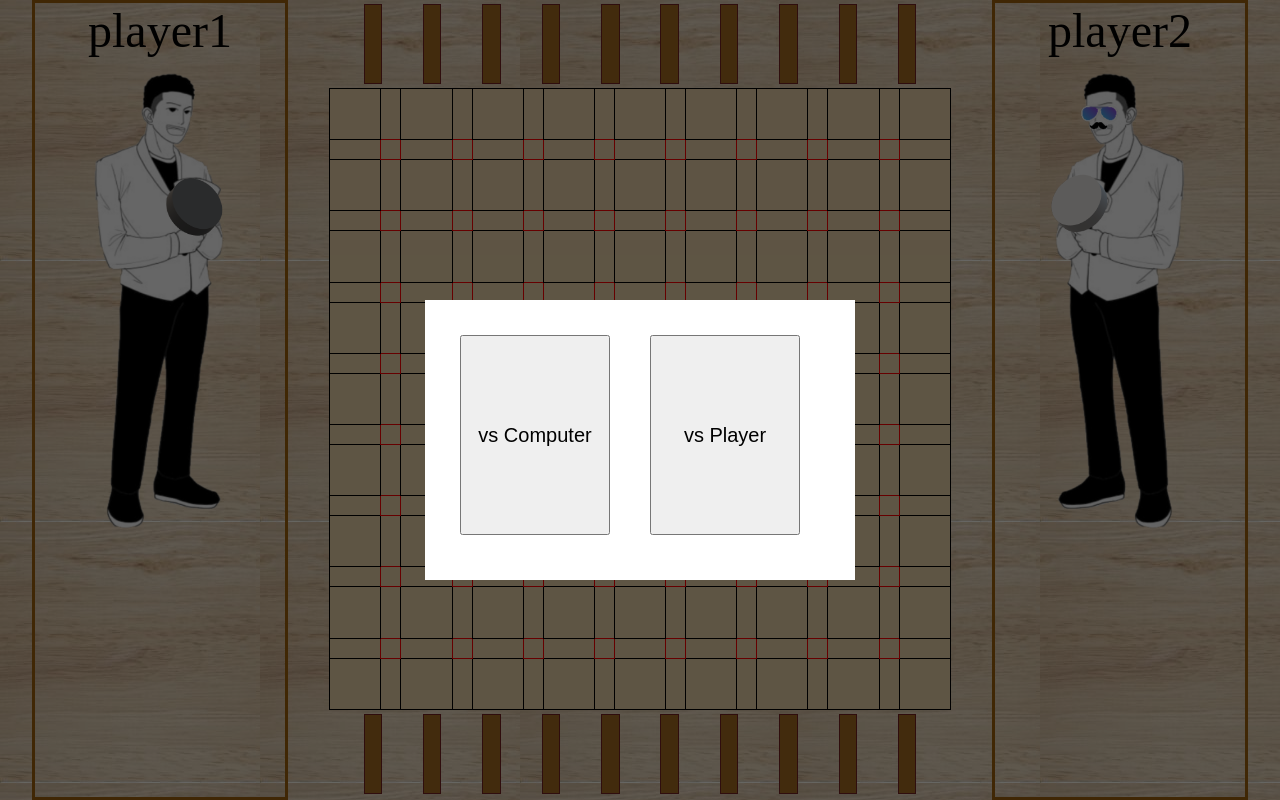
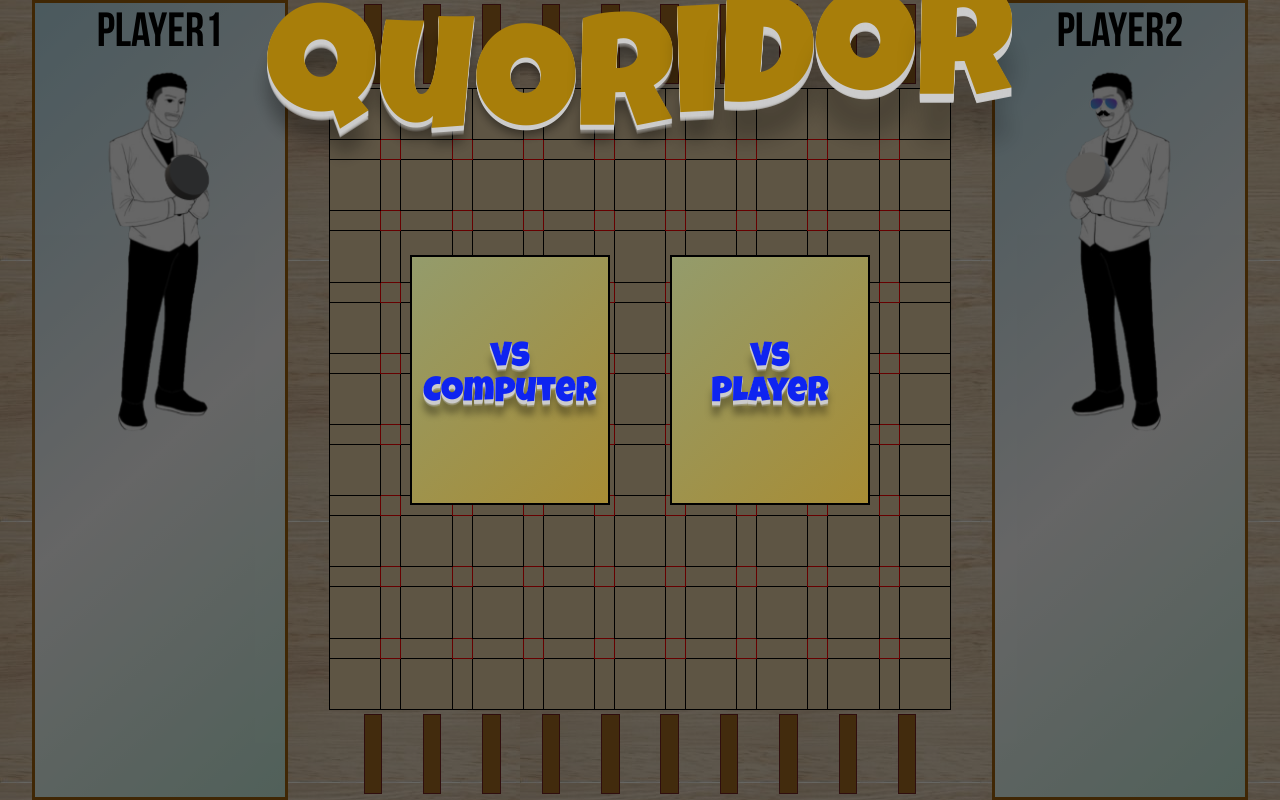
Before and after one commit to j2noo/Quaridor, a plain HTML site: page index.html in a window 1280 px wide. Drawn offline with Linux system fonts and the light colour scheme.

Commit message:
starting css styling & add font-face

```diff
--- a/css/board.css
+++ b/css/board.css
@@ -1,3 +1,7 @@
+@font-face {
+  font-family: "netflixFont";
+  src: url("../BebasNeue.woff") format("woff");
+}
 body {
   margin: 0;
 }
@@ -81,12 +85,19 @@ td.obstacleBoardUnit {
     background-position: 0% 50%;
   }
 }
+.bgAnimationBeforeStart,
 .bgAnimation {
-  background: linear-gradient(137deg, #ff0000, #ffffff);
+  background: linear-gradient(137deg, #058db6, #ffffff, #14c47b);
   background-size: 400% 400%;
-  animation: bgFlow 2s ease infinite;
+  animation: bgFlow 3s ease infinite;
+}
+.bgAnimation {
+  background: linear-gradient(137deg, #b93939, #ffffff);
+  background-size: 400% 400%;
+  animation: bgFlow 3s ease infinite;
 }
 .playerInfo {
+  font-family: "netflixFont";
   display: inline;
   box-sizing: border-box;
   margin: auto;
@@ -98,7 +109,7 @@ td.obstacleBoardUnit {
   height: 100vh;
 }
 .playerInfo img {
-  width: 19vw;
+  width: 15vw;
   margin: auto;
   object-fit: contain;
   vertical-align: middle;
--- a/css/modal.css
+++ b/css/modal.css
@@ -1,3 +1,21 @@
+@import url("https://fonts.googleapis.com/css?family=Luckiest+Guy");
+@keyframes bounce {
+  100% {
+    top: -20px;
+    text-shadow: 0 1px 0 #ccc, 0 2px 0 #ccc, 0 3px 0 #ccc, 0 4px 0 #ccc, 0 5px 0 #ccc, 0 6px 0 #ccc, 0 7px 0 #ccc, 0 8px 0 #ccc, 0 9px 0 #ccc, 0 50px 25px rgba(0, 0, 0, 0.2);
+  }
+}
+@keyframes bgFlow {
+  0% {
+    background-position: 0% 50%;
+  }
+  50% {
+    background-position: 100% 50%;
+  }
+  100% {
+    background-position: 0% 50%;
+  }
+}
 .modal {
   position: fixed;
   top: 0px;
@@ -7,46 +25,84 @@
   display: flex;
   justify-content: center;
   align-items: center;
-}
-.modal .bg {
-  width: 100%;
-  height: 100%;
   background-color: rgba(0, 0, 0, 0.6);
 }
+
 .modalBox {
+  /* background-color: #fff; */
+  height: 350px;
+  top: 300px;
+}
+button {
+  width: 200px;
+  height: 250px;
+  margin: 30px;
+  border: 2px solid black;
+
+  font-family: "Luckiest Guy", cursive;
+  background-size: 400% 400%;
+  animation: bgFlow 2s ease infinite;
+  background-image: linear-gradient(137deg, #6abce2, hsl(41, 95%, 37%));
+  cursor: pointer;
+}
+
+.textBox {
+  font-family: "Luckiest Guy", cursive;
+  -webkit-font-smoothing: antialiased;
+  cursor: default;
   position: absolute;
-  background-color: #fff;
-  width: 400px;
-  height: 250px;
-  top: 300px;
-  padding: 15px;
+  top: 0;
+  width: 100%;
+  height: 100px;
+  margin: auto;
+  display: block;
+  text-align: center;
 }
+.textBox span,
+button span {
+  position: relative;
+  top: 20px;
+  display: inline-block;
+  animation: bounce 0.35s ease infinite alternate;
+  font-size: 10em;
+  color: #a87e0a;
+  text-shadow: 0 1px 0 #ccc, 0 2px 0 #ccc, 0 3px 0 #ccc, 0 4px 0 #ccc, 0 5px 0 #ccc, 0 6px 0 transparent, 0 7px 0 transparent, 0 8px 0 transparent, 0 9px 0 transparent, 0 10px 10px rgba(0, 0, 0, 0.4);
+}
+button span {
+  font-size: 35px;
+  top: 2px;
+  animation: bounce 0.9s ease-in infinite alternate;
+  text-shadow: 0 1px 0 #ccc, 0 1px 0 #ccc, 0 1.5px 0 #ccc, 0 2px 0 #ccc, 0 3px 0 #ccc, 0 2px 0 transparent, 0 3px 0 transparent, 0 4px 0 transparent, 0 5px 0 transparent, 0 1px 1px rgba(0, 0, 0, 0.4);
+  color: #0e24f0;
+}
+#id1 {
+  animation-delay: 0.05s;
+}
+#id2 {
+  -webkit-animation-delay: 0.1s;
+}
+
+#id3 {
+  -webkit-animation-delay: 0.15s;
+}
+
+#id4 {
+  -webkit-animation-delay: 0.2s;
+}
+#id5 {
+  -webkit-animation-delay: 0.25s;
+}
+#id6 {
+  -webkit-animation-delay: 0.3s;
+}
+#id7 {
+  -webkit-animation-delay: 0.35s;
+}
+
 .hidden {
   display: none;
 }
-.modal button {
-  width: 150px;
-  height: 200px;
-  margin: 20px;
-  font-size: 20px;
-}
-.buffering {
-  position: fixed;
-  top: 0px;
-  left: 0px;
-  width: 100%;
-  height: 100%;
-  display: flex;
-  justify-content: center;
-  align-items: center;
-  background-color: rgba(0, 0, 0, 0.1);
-  font-size: 4em;
-  z-index: 2233123213;
-}
-.buffering img {
-  width: 50%;
-  opacity: 0.5;
-}
+
 .winner {
   position: fixed;
   top: 0px;
--- a/src/GameManager.js
+++ b/src/GameManager.js
@@ -52,13 +52,14 @@ export function gameStart(gameMode) {
   //2인용
   console.log(gameMode);
   document.querySelector(".modal").classList.add("hidden"); //모달창 종료
+  document.getElementById("player1info").classList.remove("bgAnimationBeforeStart");
+  document.getElementById("player2info").classList.remove("bgAnimationBeforeStart");
 
   if (gameMode == "vsComputer") {
     player2 = new Computer("player2", "computer", 0, 4);
     player2.initElem("computer");
     document.querySelector("#player2info>img").src = "./images/computerProfile.png";
     document.querySelector("#player2info>div").innerText = "Computer";
-    //document.querySelector("#player2info>img").innerHTML = '<img src=./images/computer.png alt="computer"></img>Computer'; //위에 문구 바꿈
   } else {
     player2 = new Player("player2", "white", 0, 4);
     player2.initElem("white");
--- a/src/createBoard.js
+++ b/src/createBoard.js
@@ -87,8 +87,7 @@ function createObstacleElem(idx, id) {
 export function createPlayerInfo(id, color) {
   let elem = document.createElement("div");
   elem.id = id + "info";
-  elem.className = "playerInfo";
-  //elem.innerHTML = "<img src=./images/" + color + '.png alt="white"></img>' + id;
+  elem.className = "playerInfo bgAnimationBeforeStart";
 
   let playerNameElem = document.createElement("div");
   playerNameElem.innerText = id;
--- a/src/modal.js
+++ b/src/modal.js
@@ -1,22 +1,51 @@
 export function createModal() {
   let modal = document.createElement("div");
-  let bg = document.createElement("div");
+  let textBox = document.createElement("span");
   let modalBox = document.createElement("div");
   let btn1 = document.createElement("button");
   let btn2 = document.createElement("button");
 
   modal.className = "modal";
-  bg.className = "bg";
+
+  textBox.className = "textBox";
+  let idx = 0;
+  for (let ch of "quoridor") {
+    let elem = document.createElement("span");
+    elem.innerHTML = ch;
+    elem.id = "id" + idx++;
+    textBox.append(elem);
+  }
+
   modalBox.className = "modalBox";
-  btn1.innerText = "vs Computer";
+
+  let elem = document.createElement("span");
+  elem.innerHTML = "vs<br>Computer";
+  btn1.append(elem);
+
+  let elem2 = document.createElement("span");
+  elem2.innerHTML = "vs<br>Player";
+  btn2.append(elem2);
+
   btn1.id = "btn1";
-  btn2.innerText = "vs Player";
   btn2.id = "btn2";
 
+  btn1.addEventListener("mouseenter", () => {
+    document.querySelector("#btn1 span").innerHTML = "<br>GO!";
+  });
+  btn1.addEventListener("mouseleave", () => {
+    document.querySelector("#btn1 span").innerHTML = "vs<br>Computer";
+  });
+  btn2.addEventListener("mouseenter", () => {
+    document.querySelector("#btn2 span").innerHTML = "<br>GO!";
+  });
+  btn2.addEventListener("mouseleave", () => {
+    document.querySelector("#btn2 span").innerHTML = "vs<br>Player";
+  });
+
+  modal.append(textBox);
   modalBox.append(btn1);
   modalBox.append(btn2);
 
-  modal.append(bg);
   modal.append(modalBox);
 
   document.body.append(modal);
```
Also changed, not shown: BebasNeue.woff (added), images/obstacleHorizontal.png (added).
